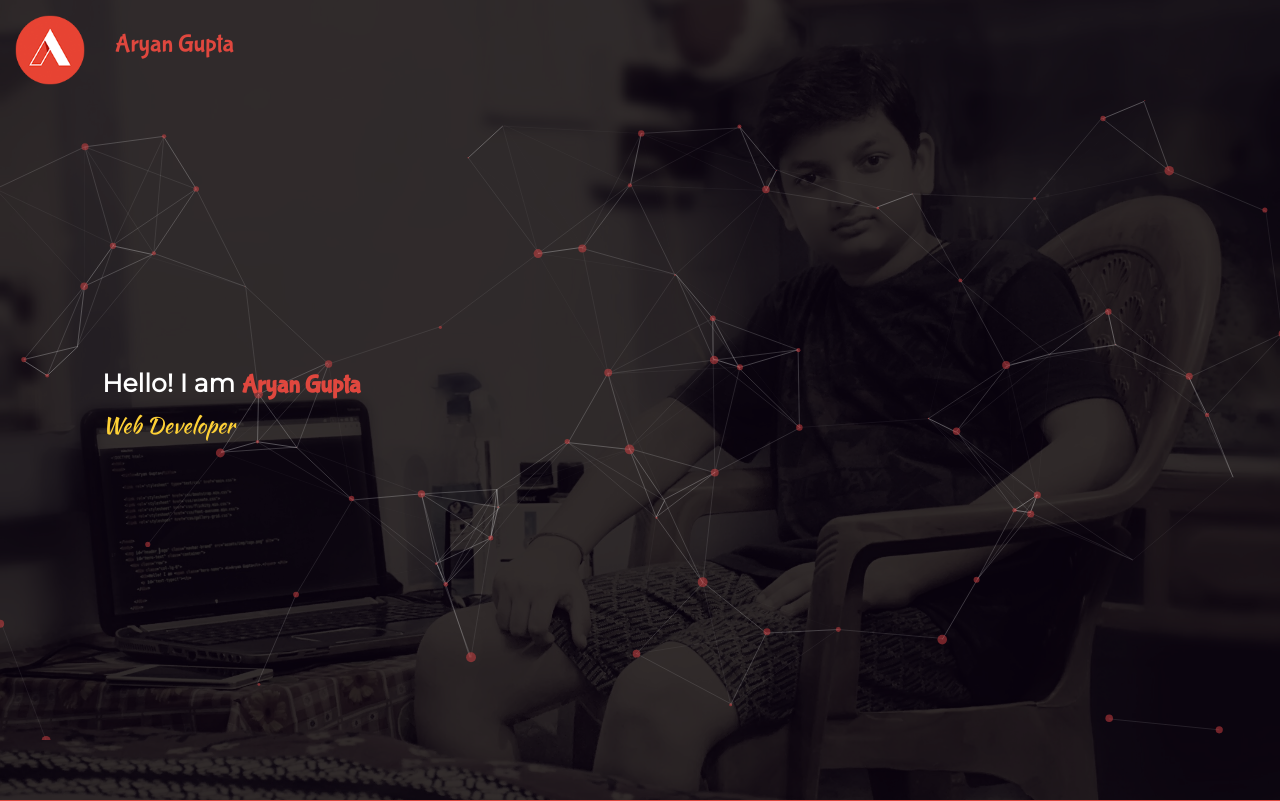
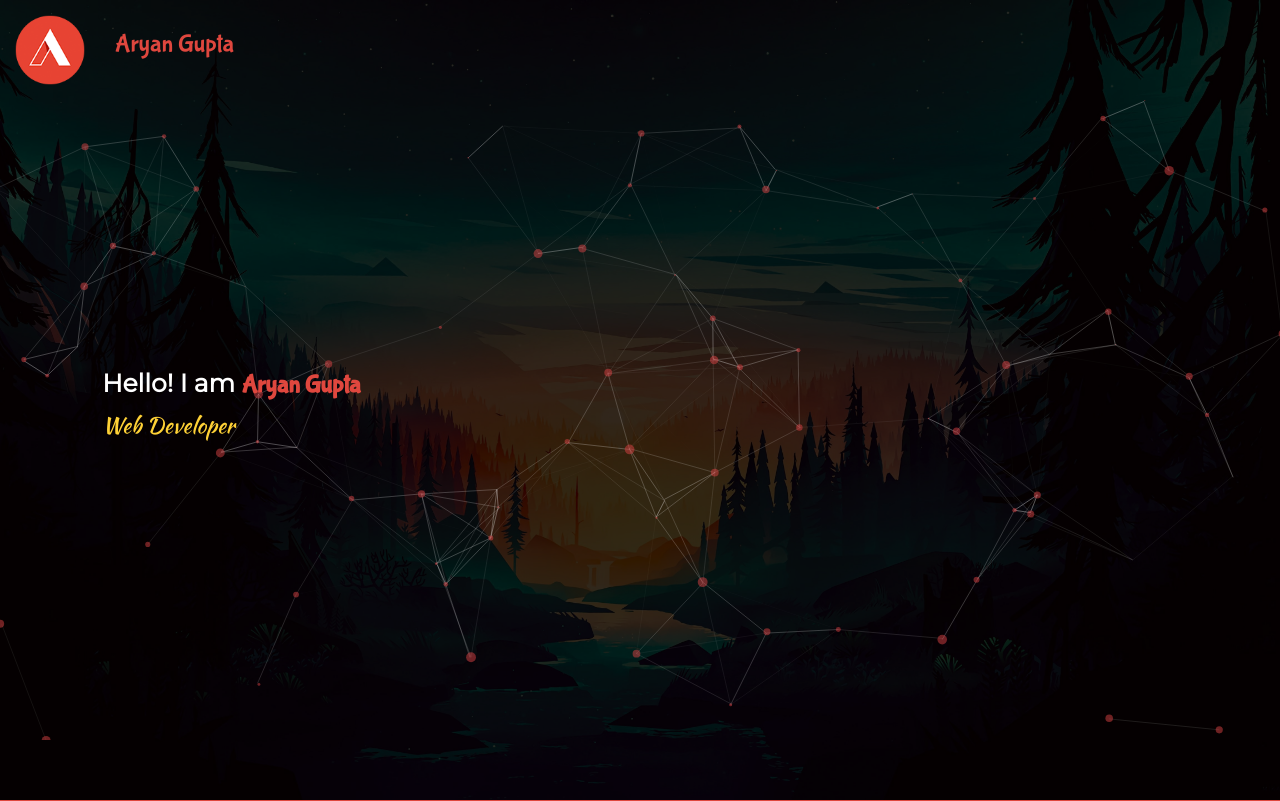
Before and after one commit to aryangupta891/aryangupta891.github.io, a plain HTML site: page index.html in a window 1280 px wide. Shown: the top 801 px of the page. Drawn offline with nearby package versions, Linux system fonts and the light colour scheme; a web font is replaced by a local one.

Commit message:
Update main.css
update in line 10

```diff
--- a/main.css
+++ b/main.css
@@ -7,7 +7,7 @@
 
                      /*Header Start*/
 .bg{
-  background-image: url('assets/img/bg.JPG');
+  background-image: url('assets/portfolio_bg_new_2.jpg');
   background-position: center;
   background-size: cover;
   background-attachment: fixed;
```
